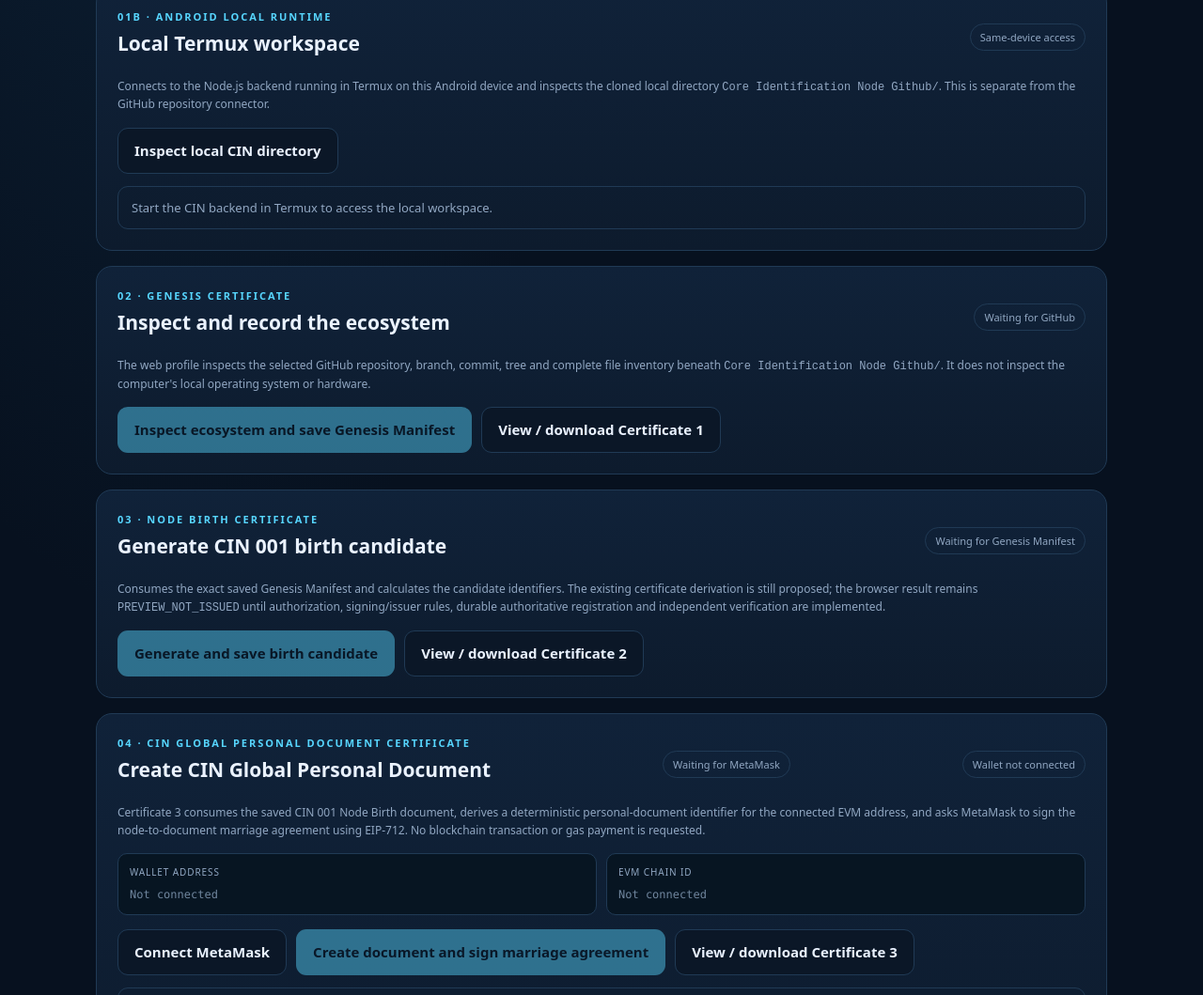
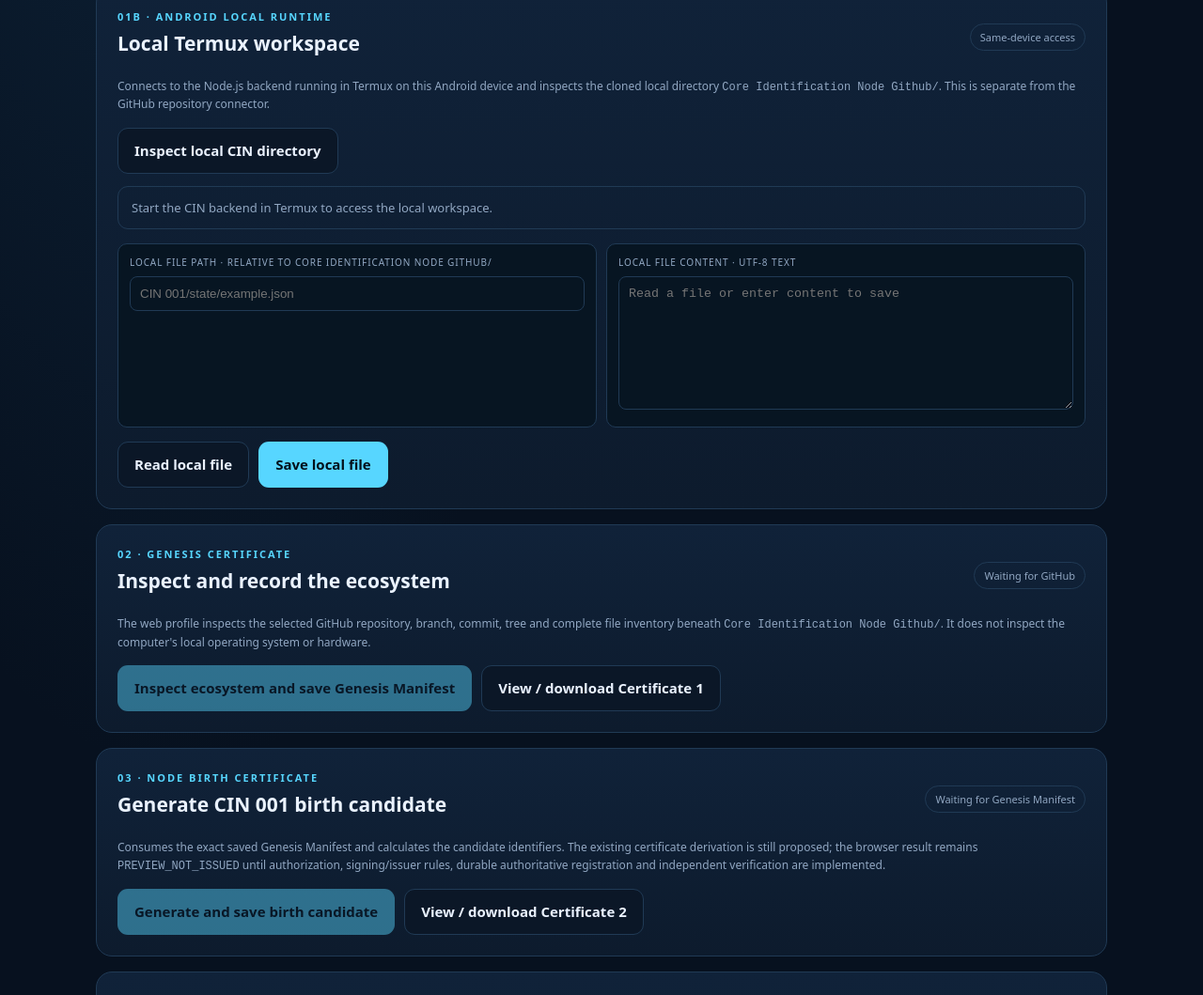
Before and after one commit to LerryAlexanderElizondoVillalobos/CIN-Core-Identification-Nodes-byLAEV, a plain HTML site: page Core Identification Node Github/index.html in a window 1280 px wide. Shown: the part 1598-2657 px from the top of the page at 94% size. Drawn offline with nearby package versions, Linux system fonts and the light colour scheme.

Commit message:
Add local CIN file read and write controls to Lobby

```diff
--- a/Core Identification Node Github/index.html
+++ b/Core Identification Node Github/index.html
@@ -78,6 +78,11 @@
   <div class="actions"><button class="btn secondary" id="inspectLocalWorkspaceButton" type="button">Inspect local CIN directory</button></div>
   <div id="localWorkspaceStatus" class="status info">Start the CIN backend in Termux to access the local workspace.</div>
   <pre id="localWorkspaceSummary" hidden></pre>
+  <div class="profile-grid">
+    <div class="field"><label>LOCAL FILE PATH · RELATIVE TO CORE IDENTIFICATION NODE GITHUB/</label><input id="localFilePath" type="text" placeholder="CIN 001/state/example.json" style="width:100%;padding:10px;background:#071522;color:var(--text);border:1px solid var(--line);border-radius:8px"></div>
+    <div class="field"><label>LOCAL FILE CONTENT · UTF-8 TEXT</label><textarea id="localFileContent" rows="8" placeholder="Read a file or enter content to save" style="width:100%;padding:10px;background:#071522;color:var(--text);border:1px solid var(--line);border-radius:8px"></textarea></div>
+  </div>
+  <div class="actions"><button class="btn secondary" id="readLocalFileButton" type="button">Read local file</button><button class="btn primary" id="saveLocalFileButton" type="button">Save local file</button></div>
 </section>
 
 <section class="panel">
```
